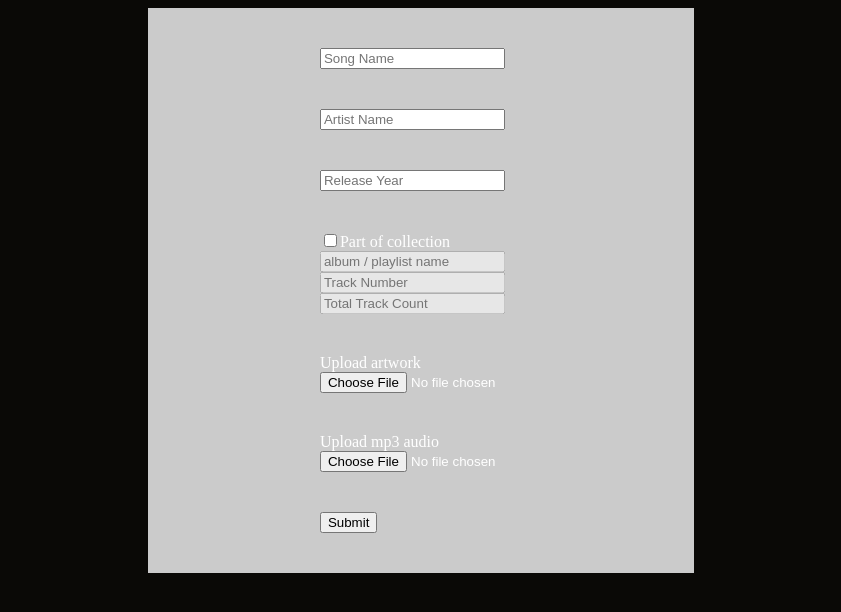
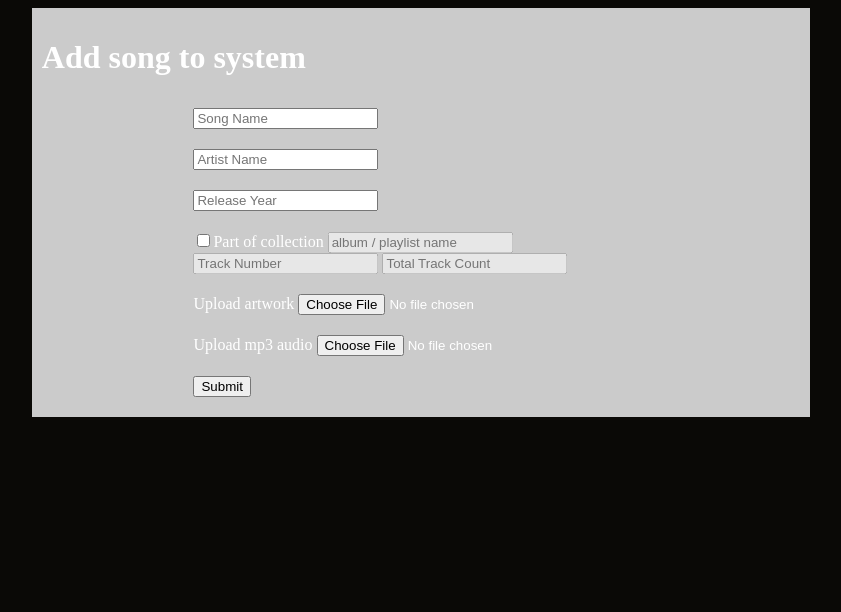
Before and after one commit to theislanglands/SemesterProject3, a PHP site: page /customUpload.html in a window 1280 px wide. Shown: the top 612 px of the page, without its empty margins (219-1060 px from the left). Run offline with PHP 8.4, Linux system fonts and the light colour scheme.

Commit message:
minor change to custom audio gui

```diff
--- a/gui/css/style.css
+++ b/gui/css/style.css
@@ -6,6 +6,6 @@ body{
 div{
     background-color: #CBCBCB;
     margin: auto;
-    width: 40%;
-    padding: 20px;
+    width: 60%;
+    padding: 10px;
 }
--- a/gui/customUpload.html
+++ b/gui/customUpload.html
@@ -6,7 +6,9 @@
     </head>
 
     <body>
+
         <div id="customAudioForm">
+            <h1>Add song to system</h1>
                 <div>
                     <input type="text" name="name" id="name" placeholder="Song Name">
                 </div>
```
